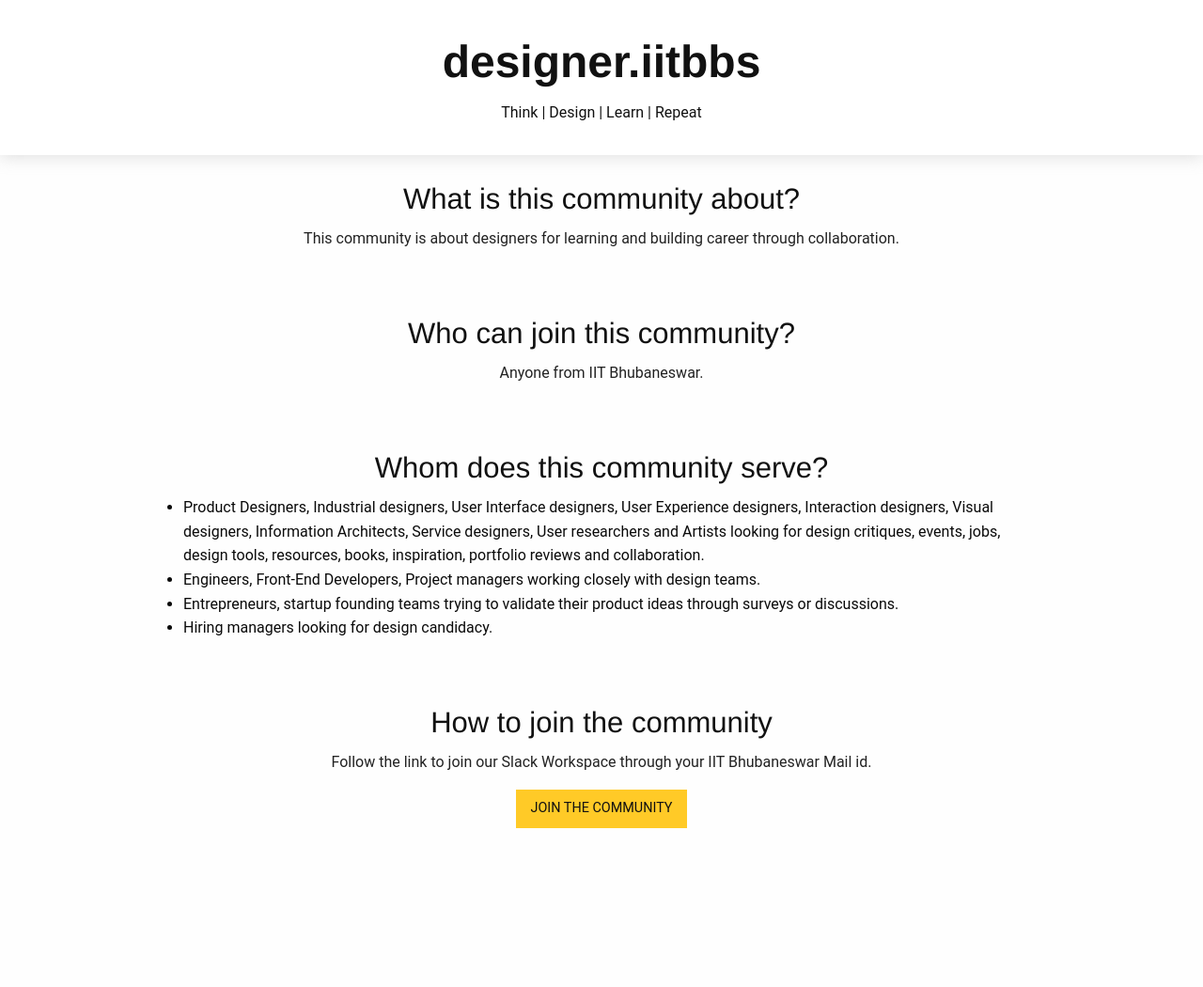
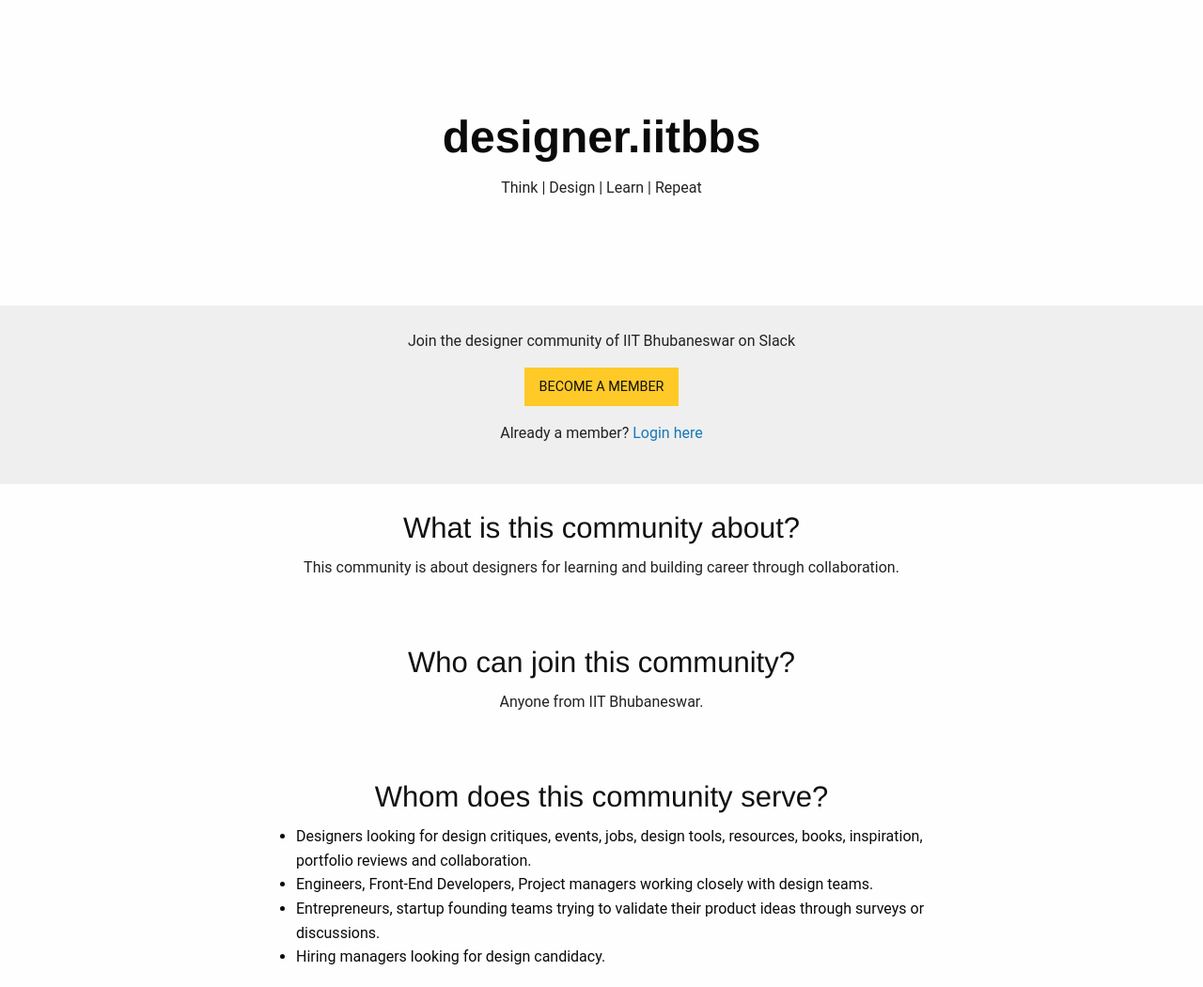
Before and after one commit to designeriitbbs/designeriitbbs.github.io, a plain HTML site: page index.html in a window 1280 px wide. Shown: the top 1050 px of the page at 94% size. Before the commit the page ends 922 px from the top, so only its background shows below. Drawn offline with Linux system fonts and the light colour scheme.

Commit message:
Alpha V2

```diff
--- a/css/app.css
+++ b/css/app.css
@@ -1,69 +1,5 @@
 /*header*/
-.portfolio-hero-header {
-  display: -webkit-flex;
-  display: -ms-flexbox;
-  display: flex;
-  -webkit-flex-direction: column;
-      -ms-flex-direction: column;
-          flex-direction: column;
-  -webkit-align-items: center;
-      -ms-flex-align: center;
-          align-items: center;
-  background-color: #fff;
-  color: #111;
-  box-shadow: 0px 0.125rem 1rem rgba(209, 209, 209, 0.67);
-  padding: 2rem 0;
+header{
+	text-align: center;
+	margin: 7rem 0rem;
 }
-
-.portfolio-hero-header-description {
-  list-style-type: none;
-  display: -webkit-flex;
-  display: -ms-flexbox;
-  display: flex;
-  -webkit-justify-content: center;
-      -ms-flex-pack: center;
-          justify-content: center;
-  margin: 0;
-}
-
-.portfolio-hero-header-description li {
-  -webkit-flex: 1 0 200px;
-      -ms-flex: 1 0 200px;
-          flex: 1 0 200px;
-  text-align: center;
-  color: #111;
-  padding: 0 0.5rem;
-  position: relative;
-  white-space: nowrap;
-}
-
-.portfolio-hero-header-description li:before {
-  content: "";
-  position: absolute;
-  left: 0;
-  top: 5px;
-}
-
-.portfolio-hero-header-description li:first-child:before {
-  content: "";
-}
-
-.portfolio-hero-header-menu {
-  list-style-type: none;
-  display: -webkit-flex;
-  display: -ms-flexbox;
-  display: flex;
-  -webkit-justify-content: center;
-      -ms-flex-pack: center;
-          justify-content: center;
-  margin: 0;
-}
-
-.portfolio-hero-header-menu li {
-  margin: 1.25rem;
-}
-
-.portfolio-hero-header-menu li a {
-  padding-left: 1.875rem;
-  padding-right: 1.875rem;
-}
--- a/index.html
+++ b/index.html
@@ -9,16 +9,30 @@
     <link rel="stylesheet" href="css/app.css">
   </head>
   <body>
+	  <header class="header">
 	  <div class="row">
-	  <header class="portfolio-hero-header">
-		  <h1 class="portfolio-hero-header-h1"><strong>designer.iitbbs</strong></h1>
-		  <ul class="portfolio-hero-header-description">
-			<li></li>
-			<li>Think | Design | Learn | Repeat</li>
-			<li></li>
-		  </ul>
+		  <h1><strong>designer.iitbbs</strong></h1>
+		  <p>Think | Design | Learn | Repeat</p>
+	  </div>
 	  </header>
-
+	  <div class="row" style="background-color: #efefef;">
+		  <div class="grid-container">
+			  <div class="grid-x grid-padding-x">
+				<div class="large-up-12 cell">
+					<div class="row column text-center">
+			  			<p>Join the designer community of IIT Bhubaneswar on Slack</p>
+					</div>
+					<div class="row column text-center">
+			  			<a href="https://goo.gl/1hV3dN">
+							<div class="button primary">BECOME A MEMBER</div>
+						</a>
+						<p>Already a member?
+							<a href="https://designeriitbbs.slack.com">Login here</a>
+						</p>
+					</div>
+				</div>
+			  </div>
+		  </div>
 	  </div>
 
 	  <div class="grid-container">
@@ -27,6 +41,7 @@
 				<div class="row column text-center">
 					<h3>What is this community about?</h3>
 					<p>This community is about designers for learning and building career through collaboration.</p>
+
 				</div>
 			</div>
 			<div class="large-up-12 cell">
@@ -43,7 +58,7 @@
 				<div class="row column text-left">
 					<ul>
 					<li>
-						Product Designers, Industrial designers, User Interface designers, User Experience designers, Interaction designers, Visual designers, Information Architects, Service designers, User researchers and Artists looking for design critiques, events, jobs, design tools, resources, books, inspiration, portfolio reviews and collaboration.
+						Designers looking for design critiques, events, jobs, design tools, resources, books, inspiration, portfolio reviews and collaboration. <!--Designers include Product designers, Industrial designers, User Interface designers, User Experience designers, Interaction designers, Information Architects, Service designers, User researchers, Visual designers,  Graphic designers, Motion Graphic designers, Print designers, Brand designers.-->
 					</li>
 					<li>
 						Engineers, Front-End Developers, Project managers working closely with design teams.
@@ -59,14 +74,13 @@
 			</div>
 			<div class="large-up-12 cell">
 				<div class="row column text-center">
-					<h3>How to join the community</h3>
-					<p>Follow the link to join our Slack Workspace through your IIT Bhubaneswar Mail id.</p>
+					<h3>How to join the community?</h3>
+					<p>Follow the link below to join our Slack Workspace through your IIT Bhubaneswar Mail id.</p>
 					<a href="https://goo.gl/1hV3dN">
-						<div class="button primary">JOIN THE COMMUNITY</div>
+						<div class="button primary">BECOME A MEMBER</div>
 					</a>
 				</div>
 			</div>
-
 		  </div>
 		</div>
 
--- a/js/app.js
+++ b/js/app.js
@@ -1,2 +1 @@
 $(document).foundation()
-$("[data-menu-underline-from-center] a").addClass("underline-from-center");
```
Also changed, not shown: css/foundation.css.
